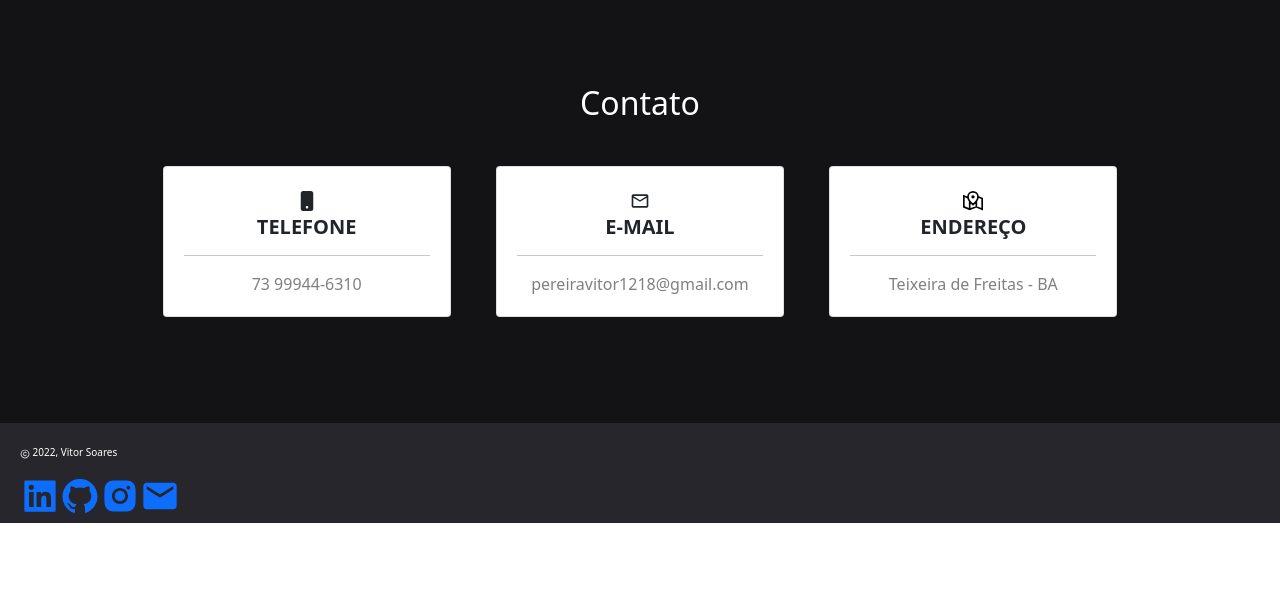
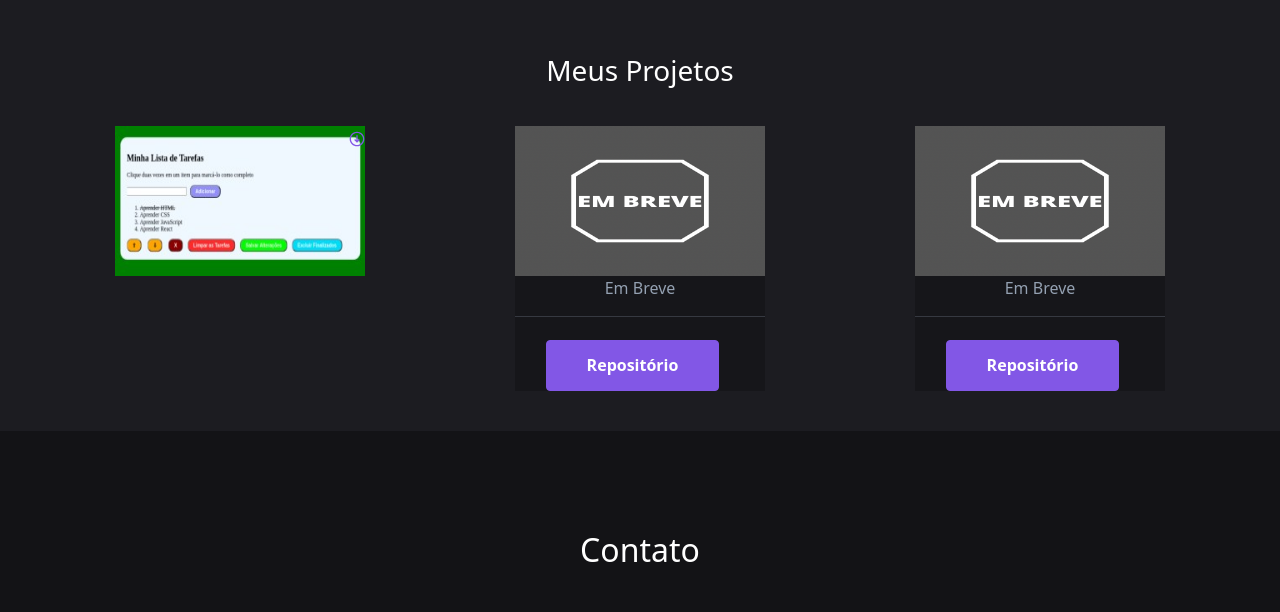
Before and after one commit to Vitosoaresp/vitosoaresp.github.io, a React (Create React App) app: page / in a window 1280 px wide. Shown: the part 826-1438 px from the top of the page. Before the commit the page ends 1349 px from the top, so only its background shows below. Built offline with nearby package versions, Linux system fonts and the light colour scheme.

Commit message:
muda Projetos para componente funcional

```diff
--- a/src/App.js
+++ b/src/App.js
@@ -2,7 +2,7 @@ import React from 'react';
 import Header from './componentes/Header/Header';
 import Sobre from './componentes/Sobre/Sobre';
 // import Habilidades from './componentes/Habilidades';
-// import Projetos from './componentes/Projetos';
+import Projetos from './componentes/Projetos/Projetos';
 import Contato from './componentes/Contato';
 import Footer from './componentes/Footer';
 
@@ -12,7 +12,7 @@ function App() {
       <Header />
       <Sobre />
       {/* <Habilidades /> */}
-      {/* <Projetos /> */}
+      <Projetos />
       <Contato />
       <Footer />
     </div>
--- a/src/componentes/Projetos.css
+++ b/src/componentes/Projetos/Projetos.css
@@ -4,6 +4,7 @@
   background-color: #1c1c21;
   display: flex;
   flex-wrap: wrap;
+  height: 100%;
   padding: 40px;
   justify-content: center;
   width: 100%;
@@ -20,6 +21,7 @@
 .projetos-grid {
   display: flex;
   justify-content: space-around;
+  height: 100%;
   width: 100%;
 }
 
@@ -32,7 +34,8 @@
 }
 
 .projeto-item-img {
-  width: 100%;
+  position: relative;
+  width: 250px;
 }
 
 .projeto-item-img img {
@@ -40,8 +43,24 @@
   width: 100%;
 }
 
+.btn-arrow {
+  background-color: transparent;
+  position: absolute;
+  right: 0;
+  top: 0;
+}
+
+.btn-arrow svg {
+  color: var(--btn-github);
+}
+
 .projeto-item-body {
-  color: white;
+  background-color: #16161a;
+  color: #94a1b2;
+  display: flex;
+  flex-direction: column;
+  text-align: center;
+  width: 250px;
 }
 
 .btn-project {
--- /dev/null
+++ b/src/componentes/Projetos/Projetos.jsx
@@ -0,0 +1,81 @@
+import React, { useState } from 'react';
+import emBreve from '../../fotos/embreve.PNG';
+import todolistImg from '../../fotos/todolist.jpg';
+import './Projetos.css';
+import { CgArrowDownO } from 'react-icons/cg';
+
+function Projetos() {
+  const [isCollapse, setCollapsed] = useState(['']);
+
+  return (
+    <div className='projetos-container' id='projetos'>
+      <h3>Meus Projetos</h3>
+      <hr />
+      <div className='projetos-grid'>
+        <div className='projeto-item'>
+          <div className='projeto-item-img'>
+            <img src={todolistImg} alt='todolist exemplo' />
+            <button
+              type='button'
+              className='btn-arrow'
+              onClick={() => setCollapsed(isCollapse)}
+            >
+              <CgArrowDownO />
+            </button>
+          </div>
+          <div
+            className='projeto-item-body'
+            style={isCollapse ? { display: 'none' } : { display: 'block' }}
+          >
+              Uma simples aplicação de listar tarefas.
+            <br />
+              Tecnologias: HTML, CSS e JavaScript
+            <hr />
+            <div className='btn-project'>
+              <a
+                href='https://github.com/Vitosoaresp/todolist'
+                target='_blank'
+                rel='noreferrer'
+              >
+                <button className='btn-github'>Repositório</button>
+              </a>
+            </div>
+          </div>
+        </div>
+
+        <div className='projeto-item'>
+          <div className='projeto-item-img'>
+            <img src={emBreve} alt='todolist exemplo' />
+          </div>
+          <div className='projeto-item-body'>
+              Em Breve
+            <hr />
+            <div className='btn-project'>
+              <a href=''>
+                <button className='btn-github'>Repositório</button>
+              </a>
+            </div>
+          </div>
+        </div>
+
+        <div className='projeto-item'>
+          <div className='projeto-item-img'>
+            <img src={emBreve} alt='todolist exemplo' />
+          </div>
+          <div className='projeto-item-body'>
+              Em Breve
+            <hr />
+            <div className='btn-project'>
+              <a href=''>
+                <button className='btn-github'>Repositório</button>
+              </a>
+            </div>
+          </div>
+        </div>
+      </div>
+    </div>
+  );
+}
+
+
+export default Projetos;
```
Also changed, not shown: src/componentes/Projetos.jsx (deleted, +0 -49 lines).
